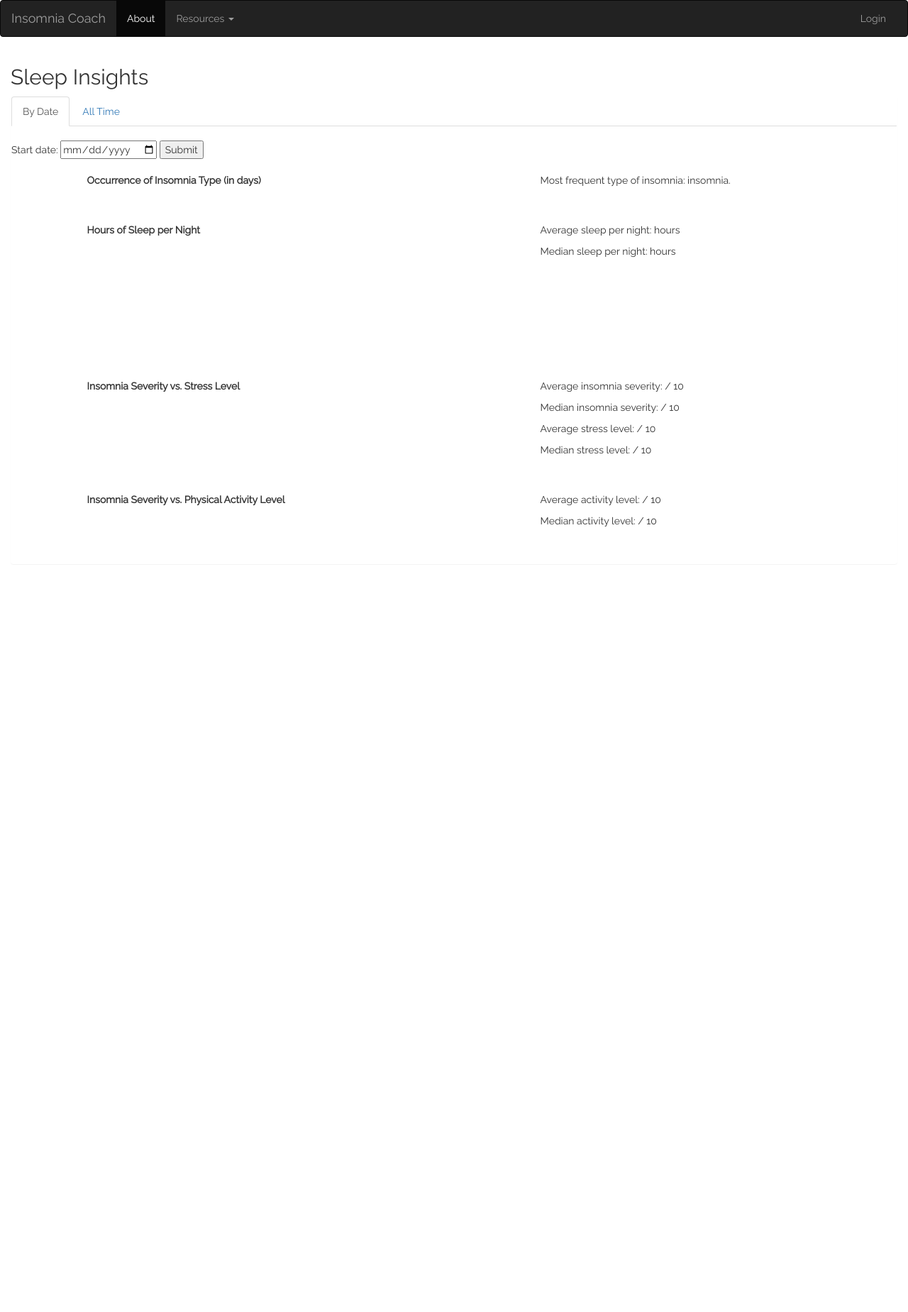
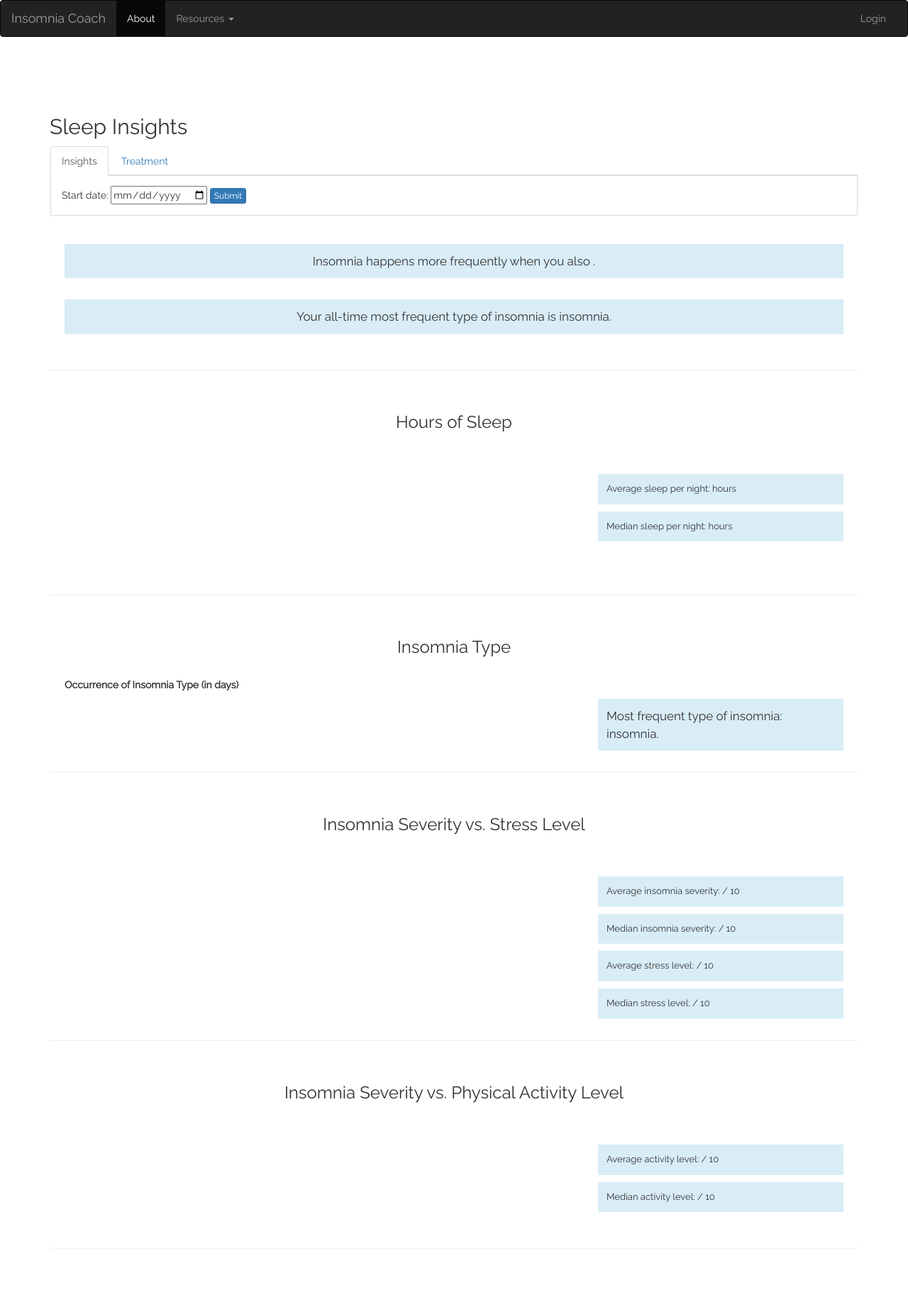
Before and after one commit to k-wiz/insomnia-app, a Flask app: template templates/dashboard2.html in a window 1280 px wide. Shown: the whole page at 71% size. Before the commit the page ends 743 px from the top, so only its background shows below. Run offline with Flask 2, Linux system fonts and the light colour scheme; the template is opened without the code that fills it, so the values that code supplies are empty; a map, chart or similar area stays blank; some libraries are stand-ins or nearby versions.

Commit message:
Added styling to all pages; fixed padding on homepage, form issues, and graph styling. Moved all insights to one tab. All graphs loading properly.

```diff
--- a/static/dashboard.js
+++ b/static/dashboard.js
@@ -1,11 +1,11 @@
 
 
     // Create canvas elements to add to empty div.
-    var canvas_tag = '<canvas id="donutChart" width = "250px" height = "250px">';
-    var bar_canvas_tag = '<canvas id="barChart" width="600px" height="300px">';
-    var line_canvas_tag = '<canvas id="lineChart" width="600px" height="300px">';
-    var activity_line_canvas_tag = '<canvas id="activityLineChart" width="600px" height="300px">';
-    var avg_line_canvas_tag = '<canvas id="avgLineChart" width="550px" height="275px">';
+    var canvas_tag = '<canvas id="donutChart" width = "320px" height = "320px">';
+    var bar_canvas_tag = '<canvas id="barChart" width="900px" height="300px">';
+    var line_canvas_tag = '<canvas id="lineChart" width="900px" height="300px">';
+    var activity_line_canvas_tag = '<canvas id="activityLineChart" width="900px" height="300px">';
+    var avg_line_canvas_tag = '<canvas id="avgLineChart" width="900px" height="275px">';
     var all_time_donut_canvas_tag = '<canvas id="allTimeDonutChart" width = "200px" height = "200px">';
 
     var options = {
--- a/static/style.css
+++ b/static/style.css
@@ -41,3 +41,71 @@ body {
     /*background: url('/static/images/counting-sheep.jpg>');*/
 
 }
+
+#entryForm {
+    padding: 30px;
+}
+
+.entryAlert{
+    width: 920px;
+    margin: 0 auto 10px auto;
+}
+
+#dashboardInsights {
+    padding: 70px;
+}
+
+#date-range {
+    padding: 15px;
+    margin-top: -22px;
+    border: 1px solid #ddd;
+}
+
+#home .row {
+    padding: 0 20px;
+}
+
+#dashboardInsights h3{
+    text-align: center;
+}
+
+#dashboardInsights .col-md-4{
+    padding-top: 30px;
+}
+
+#dashboardInsights .bg-info{
+    padding: 12px;
+    font-size: 13px;
+}
+
+#dashboardInsights .data-insights .bg-info{
+    font-weight: 400;
+    font-size: 17px;
+}
+
+/*#donutLegend ul {
+    position: relative;
+    top: -310px;
+    left: 300px;
+    list-style: none;
+}*/
+
+#donutLegend ul li {
+    font-size: 14px;
+}
+
+/*#lineLegend ul li {
+    list-style: none;
+}
+
+#activityLineLegend ul li {
+    list-style: none;
+}*/
+
+.chart-legend ul li {
+    list-style: none;
+}
+
+#homepageJumbo {
+    padding: 40px;
+}
--- a/templates/base.html
+++ b/templates/base.html
@@ -17,7 +17,7 @@
         <span class="icon-bar"></span>
         <span class="icon-bar"></span>
       </button>
-      <a class="navbar-brand" href="#">Insomnia Coach</a>
+      <a class="navbar-brand" href="/">Insomnia Coach</a>
     </div>
 
     <div class="collapse navbar-collapse" id="bs-example-navbar-collapse-2">
--- a/templates/dashboard2.html
+++ b/templates/dashboard2.html
@@ -1,7 +1,7 @@
 {% extends 'base.html' %}
 {% block content %}
 
-<div class="container-fluid">
+<div id="dashboardInsights" class="container-fluid">
         <h2>Sleep Insights</h2>
 
         <div class="panel">
@@ -9,8 +9,8 @@
 
           <!-- Nav tabs -->
           <ul class="nav nav-tabs" role="tablist">
-            <li role="presentation" class="active"><a href="#home" aria-controls="home" role="tab" data-toggle="tab">By Date</a></li>
-            <li role="presentation"><a href="#profile" aria-controls="all-time" role="tab" data-toggle="tab">All Time</a></li>
+            <li role="presentation" class="active"><a href="#home" aria-controls="home" role="tab" data-toggle="tab">Insights</a></li>
+            <li role="presentation"><a href="#profile" aria-controls="all-time" role="tab" data-toggle="tab">Treatment</a></li>
           </ul>
 
 
@@ -18,100 +18,119 @@
           <div class="tab-content">
             <!-- Home Tab -->
             <div role="tabpanel" class="tab-pane active" id="home"><br>
+
                 <form id = "date-range" action = '/insom-types.json'>
                     Start date: <input type="date" name="start_date">
-                    <input type="submit">
-                </form><br>
+                    <input class="btn btn-primary btn-xs" type="submit" >
+                </form><br><br>
 
+                <div class="row">
+            <div class="col-xs-12">
+              <section class="data-insights">
+                  <p class="bg-info text-center">Insomnia happens more frequently when you also <span id="insom_factor"></span>.</p>
+              </section><br>
+            </div>
+            <div class="col-xs-12">
+              <section class="data-insights">
+                    <p class="bg-info text-center">Your all-time most frequent type of insomnia is <span id="all_time_most_frequent_type"></span> insomnia.</p>
+              </section><br>
+            </div>
+            </div>
 
-                <!-- Donut chart element -->
-                <div class="row" id="donut-chart">
-                  <div class="col-lg-offset-1 col-lg-6">
-                    <label for="donutChart">Occurrence of Insomnia Type (in days)<br>
-                    <!-- <canvas id="donutChart"></canvas> -->
-                    <div id="canvas"></div>
-                    <div id="donutLegend" class="chart-legend"></div>
-                    </label>
-                  </div>
-                  <div class="col-lg-3">
-                    <section class="data-insights">
-                        <p>Most frequent type of insomnia: <span id="most_frequent_type"></span> insomnia.</p>
-                    </section>
-                  </div>
-                </div><br><br>
-
+                <hr><br><h3>Hours of Sleep</h3><br>
 
                 <!-- Bar chart element -->
                 <div class="row" id="bar-chart">
-                  <div class="col-lg-offset-1 col-lg-6">
-                    <label for="barChart">Hours of Sleep per Night<br>
+                  <div class="col-md-8">
+                    <label for="barChart"><br>
                     <!-- <canvas id="barChart"></canvas> -->
                     <div id="barCanvas"><canvas id="barChart"></canvas></div>
                     </label>
                   </div>
-                  <div class="col-lg-4">
-                    <p>Average sleep per night: <span id="avg_sleep"></span> hours</p>
-                    <p>Median sleep per night: <span id="median_sleep"></span> hours</p>
+                  <div class="col-md-4">
+                    <p class="bg-info">Average sleep per night: <span id="avg_sleep"></span> hours</p>
+                    <p class="bg-info">Median sleep per night: <span id="median_sleep"></span> hours</p>
                   </div>
-                </div><br><br>
+                </div>
+
+                <hr><br><h3>Insomnia Type</h3><br>
+
+                <!-- Donut chart element -->
+                <div class="row" id="donut-chart">
+                  <div class="col-md-8">
+
+                    <!-- <canvas id="donutChart"></canvas> -->
+                    <div id="canvas"></div>
+                    <div id="donutLegend" class="chart-legend"></div>
+                    <label for="donutChart">Occurrence of Insomnia Type (in days)<br>
+                    </label>
+                  </div>
+                  <div class="col-md-4">
+                    <section class="data-insights">
+                        <p class="bg-info">Most frequent type of insomnia: <span id="most_frequent_type"></span> insomnia.</p>
+                    </section>
+                  </div>
+                </div>
+
+                <hr><br><h3>Insomnia Severity vs. Stress Level</h3><br>
 
 
                 <!-- Insom vs. Stress Line graph element -->
                 <div class="row">
-                  <div class="col-lg-offset-1 col-lg-6">
-                    <label for="lineChart">Insomnia Severity vs. Stress Level<br>
+                  <div class="col-md-8">
+                    <label for="lineChart"><br>
                     <!-- <canvas id="lineChart"></canvas> -->
                     <div id="lineCanvas"></div>
                     <div id="lineLegend" class="chart-legend"></div>
                     </label>
                   </div>
-                  <div class="col-lg-4">
-                    <p>Average insomnia severity: <span id="avg_insomnia"></span> / 10</p>
-                    <p>Median insomnia severity: <span id="median_insomnia"></span> / 10</p>
-                    <p>Average stress level: <span id="avg_stress"></span> / 10</p>
-                    <p>Median stress level: <span id="median_stress"></span> / 10</p>
+                  <div class="col-md-4">
+                    <p class="bg-info">Average insomnia severity: <span id="avg_insomnia"></span> / 10</p>
+                    <p class="bg-info">Median insomnia severity: <span id="median_insomnia"></span> / 10</p>
+                    <p class="bg-info">Average stress level: <span id="avg_stress"></span> / 10</p>
+                    <p class="bg-info">Median stress level: <span id="median_stress"></span> / 10</p>
                   </div>
-                </div><br><br>
+                </div>
 
+                <hr><br><h3>Insomnia Severity vs. Physical Activity Level</h3><br>
 
                 <!-- Insom vs. Activity line graph element -->
                 <div class="row">
-                  <div class="col-lg-offset-1 col-lg-6">
-                    <label for="activityLineChart">Insomnia Severity vs. Physical Activity Level<br>
+                  <div class="col-md-8">
+                    <label for="activityLineChart"><br>
                     <!-- <canvas id="activityLineChart"></canvas> -->
                     <div id="activityLineCanvas"></div>
                     <div id="activityLineLegend" class="chart-legend"></div>
                     </label>
                   </div>
-                  <div class="col-lg-4">
-                    <p>Average activity level: <span id="avg_activity"></span> / 10</p>
-                    <p>Median activity level: <span id="median_activity"></span> / 10</p>
+                  <div class="col-md-4">
+                    <p class="bg-info">Average activity level: <span id="avg_activity"></span> / 10</p>
+                    <p class="bg-info">Median activity level: <span id="median_activity"></span> / 10</p>
                   </div>
                 </div><br><br>
 
             </div>
 
-
             <!-- All-time Insights -->
             <div role="tabpanel" class="tab-pane" id="profile"><br><br>
 
-            <div class="row">
+            <!-- Insight: factors that co-occur with insomnia -->
+            <!-- <div class="row">
             <div class="col-xs-12">
-            <!-- Insight: factors that co-occur with insomnia -->
               <section class="data-insights">
-                  <p class="text-center">Insomnia happens more frequently when you also <span id="insom_factor"></span>.</p>
+                  <p class="bg-info text-center">Insomnia happens more frequently when you also <span id="insom_factor"></span>.</p>
               </section><br>
             </div>
             <div class="col-xs-12">
               <section class="data-insights">
-                    <p class="text-center">All-time most frequent type of insomnia: <span id="all_time_most_frequent_type"></span> insomnia.</p>
+                    <p class="bg-info text-center">All-time most frequent type of insomnia: <span id="all_time_most_frequent_type"></span> insomnia.</p>
               </section><br><br><br><br>
             </div>
-            </div>
+            </div> -->
 
                 <!-- Avg Insom Severity by Week line graph element -->
                 <div class="row">
-                  <div class="col-lg-offset-1 col-lg-6">
+                  <div class="col-md-8">
                     <label for="avgLineChart">Average Insomnia Severity by Week, all-time<br>
                         <!-- <canvas id="avgLineChart"></canvas> -->
                         <div id="avgLineCanvas"></div>
```
Also changed, not shown: templates/homepage.html (+24 -27 lines).
